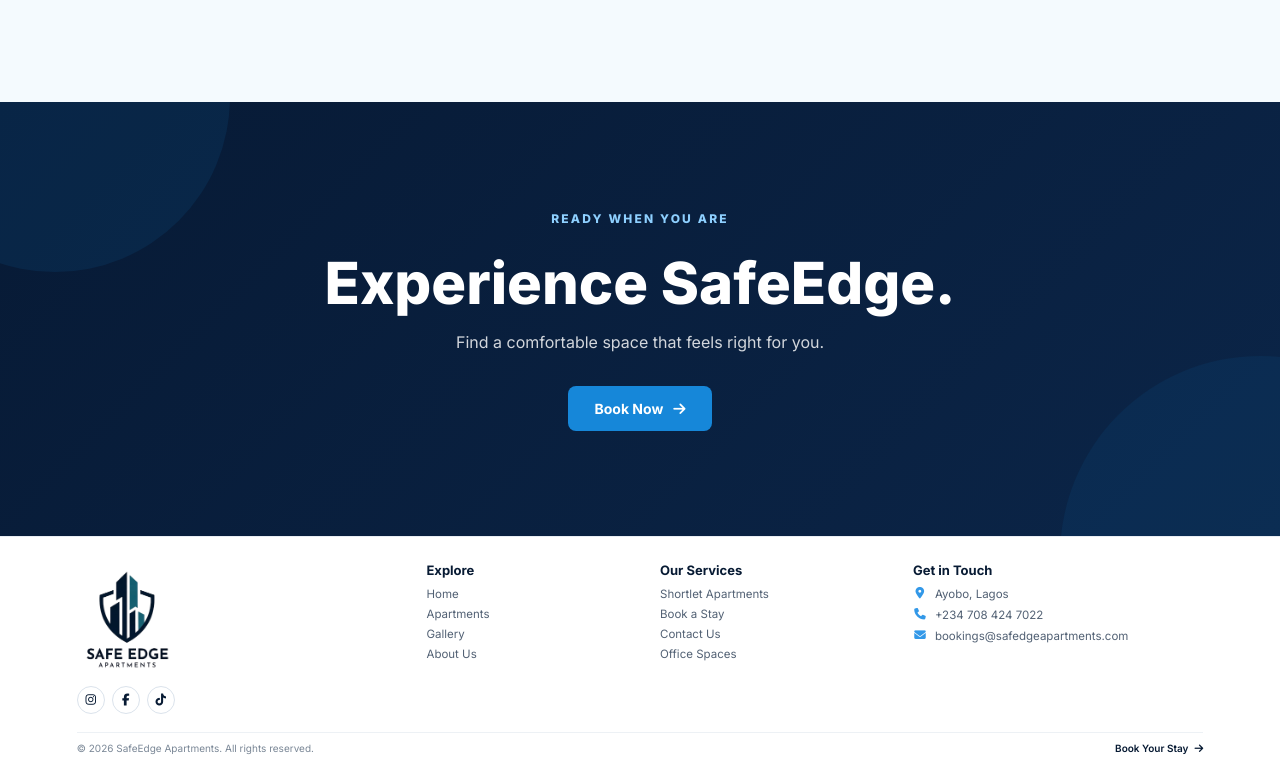
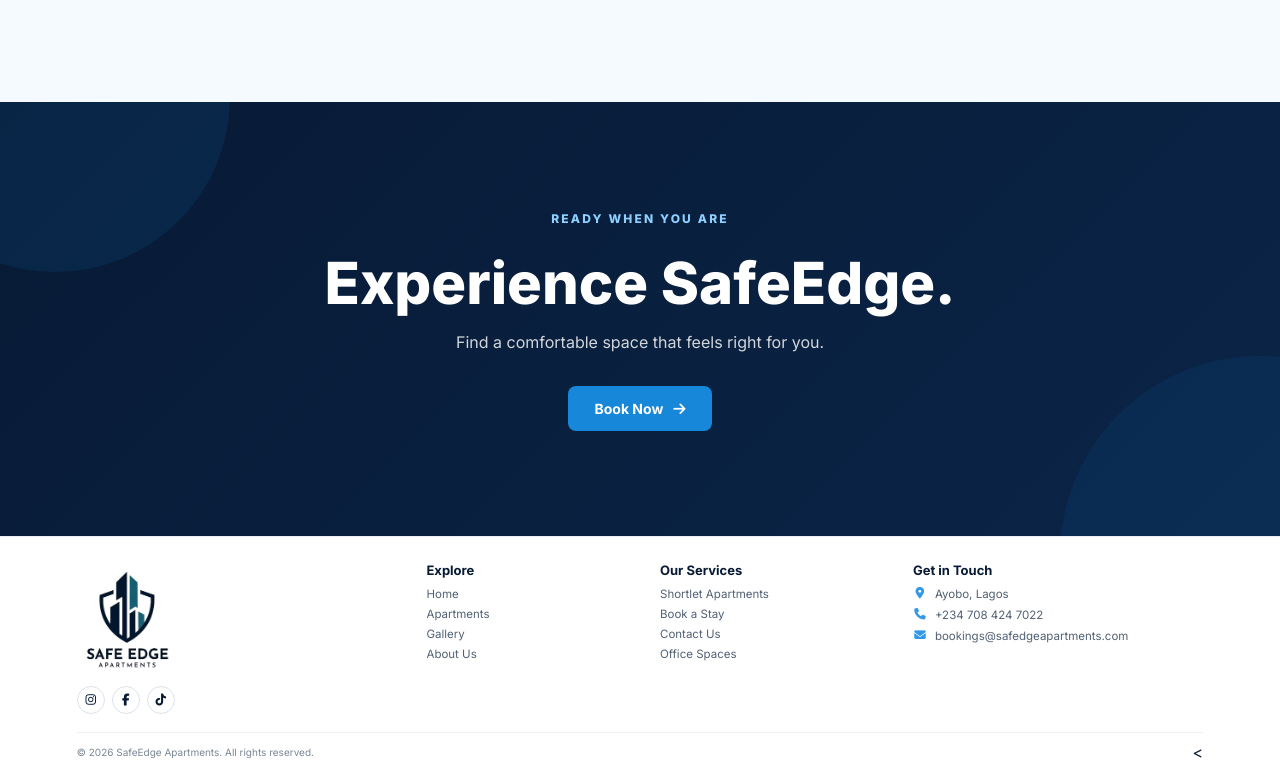
Before and after one commit to NBA-Coder/SafeEdge_Apartments, a plain HTML site: page About_Section/index.html in a window 1280 px wide. Shown: the part 3764-4535 px from the top of the page. Drawn offline with Linux system fonts and the light colour scheme.

Commit message:
Update index.html

```diff
--- a/About_Section/index.html
+++ b/About_Section/index.html
@@ -561,10 +561,7 @@
             © 2026 SafeEdge Apartments. All rights reserved.
         </p>
 
-        <a href="../Book_now_Section/indexhtml">
-            Book Your Stay
-            <i class="fa-solid fa-arrow-right"></i>
-        </a>
+        <
 
     </div>
 
```
